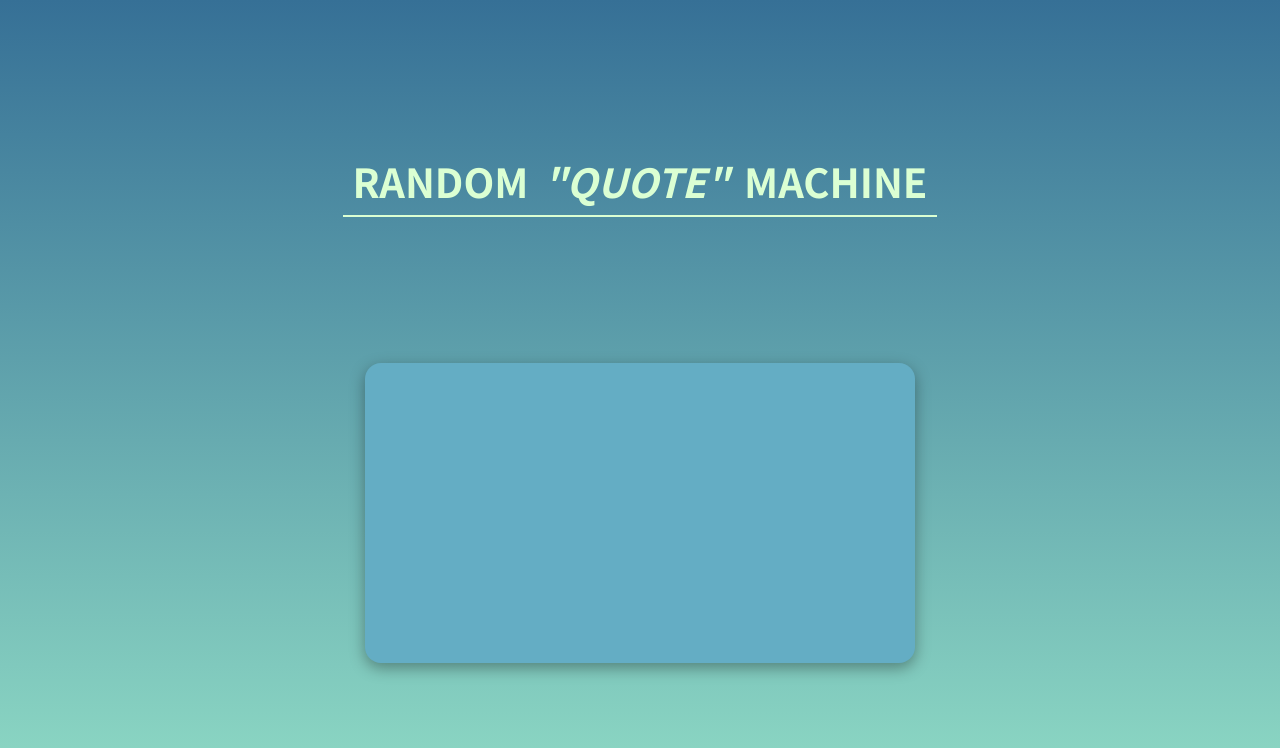
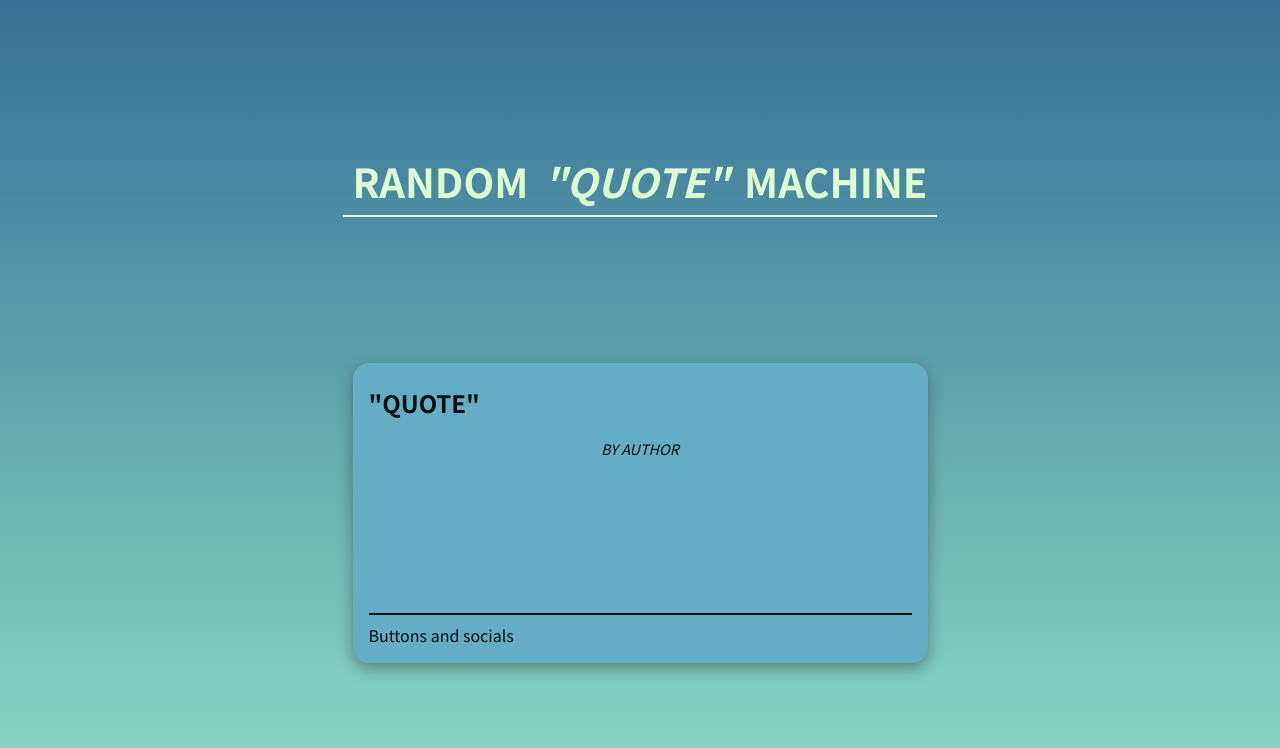
Before and after one commit to rafael-lua/fcc-random-quote-machine, a Next.js app: page / in a window 1280 px wide. Shown: the top 748 px of the page. Built offline with nearby package versions, Linux system fonts and the light colour scheme.

Commit message:
Add react-redux and store initial setup

```diff
--- a/components/Quote.js
+++ b/components/Quote.js
@@ -1,9 +1,23 @@
-const Quote = () => {
+import { connect } from "react-redux"; // Component will be exported through the connect
+
+const Quote = (props) => {
   return (
     <div id="quote-box">
-
+      <div>
+        <h2 id="text">QUOTE</h2>
+        <h3 id="author">BY AUTHOR</h3>
+      </div>
+      <div>
+        <hr/>
+        Buttons and socials
+      </div>
     </div>
   )
 }
 
-export default Quote
+// Mapping the state to the component props
+const mapStateToProps = (state) => {
+  return state;
+}
+
+export default connect(mapStateToProps, null)(Quote);
--- a/package.json
+++ b/package.json
@@ -12,6 +12,7 @@
     "react": "17.0.1",
     "react-dom": "17.0.1",
     "react-redux": "^7.2.2",
-    "redux": "^4.0.5"
+    "redux": "^4.0.5",
+    "redux-thunk": "^2.3.0"
   }
 }
--- a/pages/index.js
+++ b/pages/index.js
@@ -1,10 +1,12 @@
+import { Provider } from "react-redux";
+import Store from "../store/storeConfig";
 import Quote from "../components/Quote"
 
 // Main view and content
 export default function Home() {
   return (
-    <>
+    <Provider store={ Store }>
       <Quote />
-    </>
+    </Provider>
   )
 }
--- /dev/null
+++ b/store/quoteReducer.js
@@ -0,0 +1,10 @@
+const quoteState = {
+  quote: "",
+  author: ""
+};
+
+const quoteReducer = (state = quoteState, action) => {
+  return state;
+};
+
+export default quoteReducer;
--- /dev/null
+++ b/store/storeConfig.js
@@ -0,0 +1,4 @@
+import { createStore } from "redux";
+import quoteReducer from "./quoteReducer";
+
+export default createStore(quoteReducer);
--- a/styles/globals.css
+++ b/styles/globals.css
@@ -22,7 +22,7 @@ ul {
   list-style-type: none;
 }
 
-h1, h2 {
+h1, h2, h3 {
   font-weight: 300;
   line-height: 1.2;
   margin: 10px 0; /* Top and bottom margin */
@@ -67,12 +67,36 @@ main {
   font-size: 2.5em;
 }
 
+hr {
+  border: 1px solid #0f0f0f;
+}
+
 /* QUOTES STYLES */
 
 #quote-box {
-  width: 550px;
+  width: 575px;
   min-height: 300px;
   background-color: #64ADC4;
   border-radius: 1em;
   box-shadow: rgba(0, 0, 0, 0.35) 0px 5px 15px;
+  display: flex;
+  flex-direction: column;
+  justify-content: space-between;
+  padding: 1em;
 }
+
+#author {
+  font-style: italic;
+  font-size: 0.9em;
+  margin-top: 1.5em;
+  text-align: center;
+}
+
+#text {
+  font-weight: 700;
+}
+
+#text::before,
+#text::after {
+  content: "\""
+}
```
Also changed, not shown: pages/api/quotes/index.js (added), 1 other file (tests, documents, lock files or other folders).
